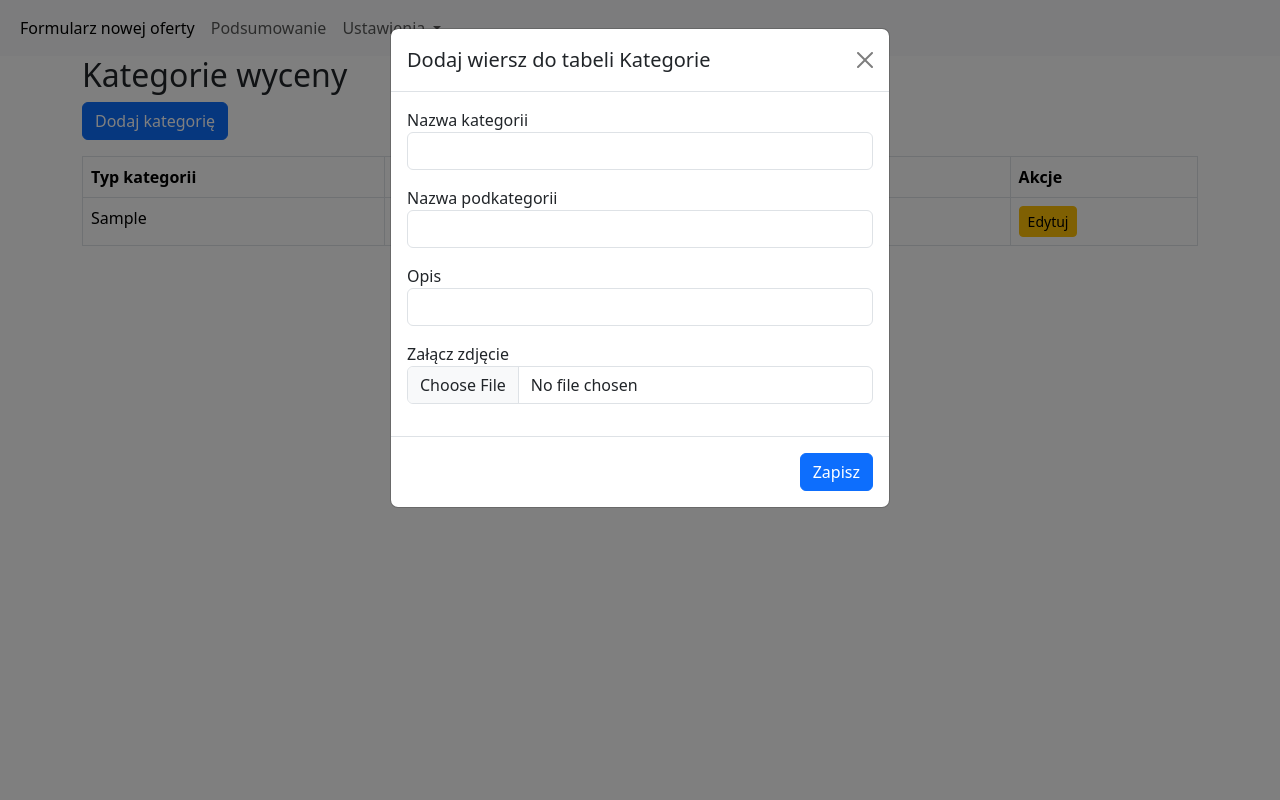
After one commit to Mogarthron/sch_ch, a Flask app: page /kategorie_wyceny in a window 1280 px wide, after a click on "Dodaj kategorię". The commit adds this page. Run offline with Flask 3, Linux system fonts and the light colour scheme; tables that the repository leaves empty hold one stand-in row (values such as "Sample post").

Commit message:
frontend html

```diff
--- /dev/null
+++ b/templates/kategorie_wyceny.html
@@ -0,0 +1,80 @@
+{% extends "layout.html" %}
+
+{% block content %}
+<h2>Kategorie wyceny</h2>
+
+
+<button class="btn btn-primary mb-3" data-bs-toggle="modal" data-bs-target="#dodajModal">Dodaj kategorię</button>
+
+<table class="table table-bordered">
+  <thead>
+    <tr>
+      <th>Typ kategorii</th>
+      <th>Nazwa</th>
+      <th>Opis</th>
+      <th>URL zdjecie</th>
+      <th>Akcje</th>
+    </tr>
+  </thead>
+  <tbody>
+    {% for kat in kategorie %}
+    <tr data-id="{{ kat.katid }}">
+        <td class="nazwa">{{ kat.nazwa_kategorii }}</td>
+        <td class="kategoria">{{ kat.pod_kategoria }}</td>
+      <td class="opis">{{ kat.opis_kategorii }}</td>
+      <td class="zdjecie">{{ kat.zdjecie_url }}</td>
+      <td>
+        <button class="btn btn-warning btn-sm edytuj">Edytuj</button>
+      </td>
+    </tr>
+    {% endfor %}
+  </tbody>
+</table>
+
+<!-- MODAL -->
+<div class="modal fade" id="dodajModal" tabindex="-1" aria-hidden="true">
+  <div class="modal-dialog">
+    <form id="formularzDodajKategorie">
+      <div class="modal-content">
+        <div class="modal-header">
+          <h5 class="modal-title">Dodaj wiersz do tabeli Kategorie</h5>
+          <button type="button" class="btn-close" data-bs-dismiss="modal"></button>
+        </div>
+        <div class="modal-body">
+          <div class="mb-3">
+            <label>Nazwa kategorii</label>
+            <input list="lista_kategorii" name="nazwa_kategorii" class="form-control" required>
+            <datalist id="lista_kategorii">
+                <!-- Opcje zostaną załadowane przez JS -->
+            </datalist>
+            </div>
+          <div class="mb-3">
+            <label>Nazwa podkategorii</label>
+            <input type="text" name="nazwa_podkategorii" class="form-control" required>
+          </div>
+          <div class="mb-3">
+            <label>Opis</label>
+            <input type="text" name="opis_kategorii" class="form-control">
+          </div>
+          <div class="mb-3">
+            <label for="zdjecie">Załącz zdjęcie</label>
+            <input type="file" name="zdjecie" class="form-control" accept="image/*">
+           </div>
+        </div>
+        <div class="modal-footer">
+          <button type="submit" class="btn btn-primary">Zapisz</button>
+        </div>
+      </div>
+    </form>
+  </div>
+</div>
+
+<script src="{{ url_for('static', filename='kategorie_wyceny.js') }}">
+
+</script>
+
+
+
+
+
+{% endblock %}
--- a/templates/nawigacja.html
+++ b/templates/nawigacja.html
@@ -9,6 +9,17 @@
         <li class="nav-item">
           <a class="nav-link" href="{{url_for('podsumowanie_ofert')}}">Podsumowanie</a>
         </li>
+        <li class="nav-item dropdown">
+          <a class="nav-link dropdown-toggle" href="#" role="button" data-bs-toggle="dropdown" aria-expanded="false">
+            Ustawienia
+          </a>
+          <ul class="dropdown-menu">
+            <li><a class="dropdown-item" href="{{url_for('kategorie_wyceny')}}">Kategorie Wyceny</a></li>
+            <li><a class="dropdown-item" href="{{url_for('pozycje_wyceny')}}">Pozycje Wyceny</a></li>
+            <li><hr class="dropdown-divider"></li>
+            <li><a class="dropdown-item" href="#">...</a></li>
+          </ul>
+        </li>
 
       </ul>
     </div>
--- /dev/null
+++ b/templates/pozycje_wyceny.html
@@ -0,0 +1,6 @@
+{% extends "layout.html" %}
+
+{% block content %}
+
+pozycje wyceny
+{% endblock %}
```
